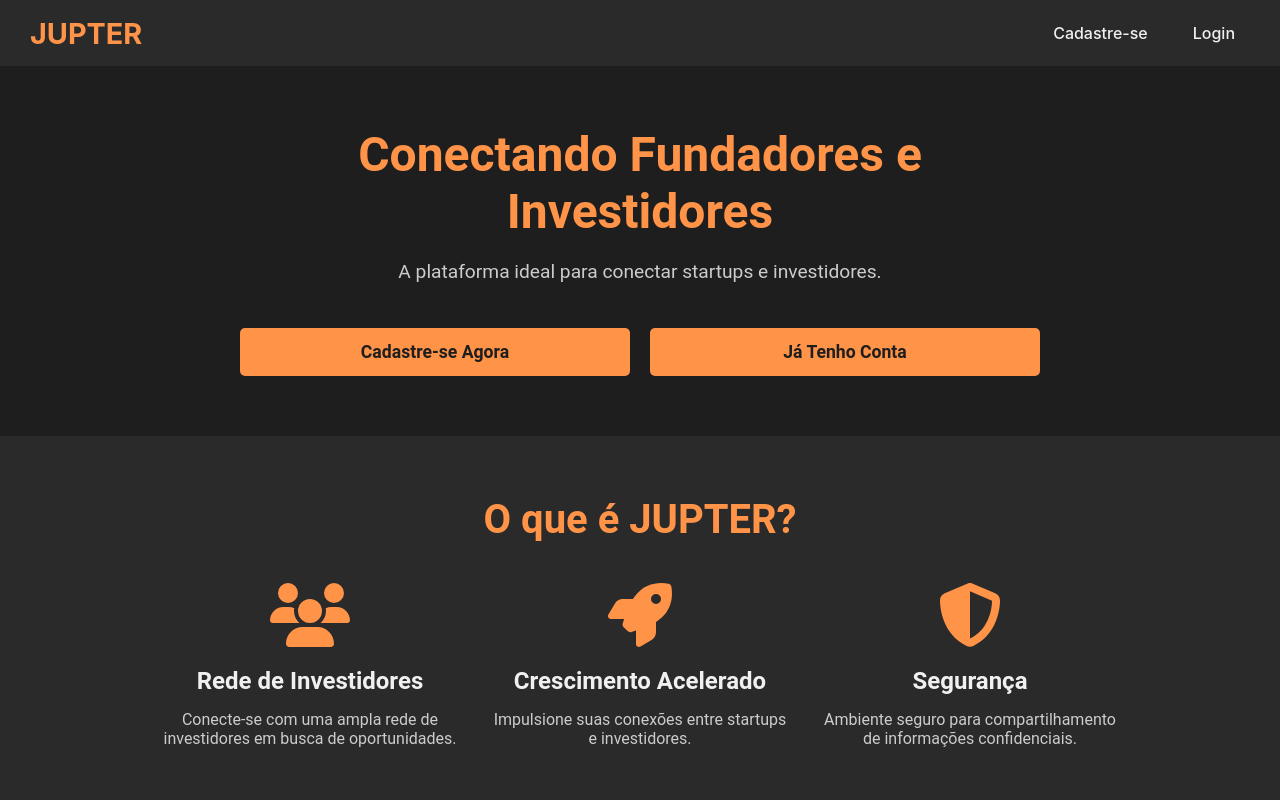
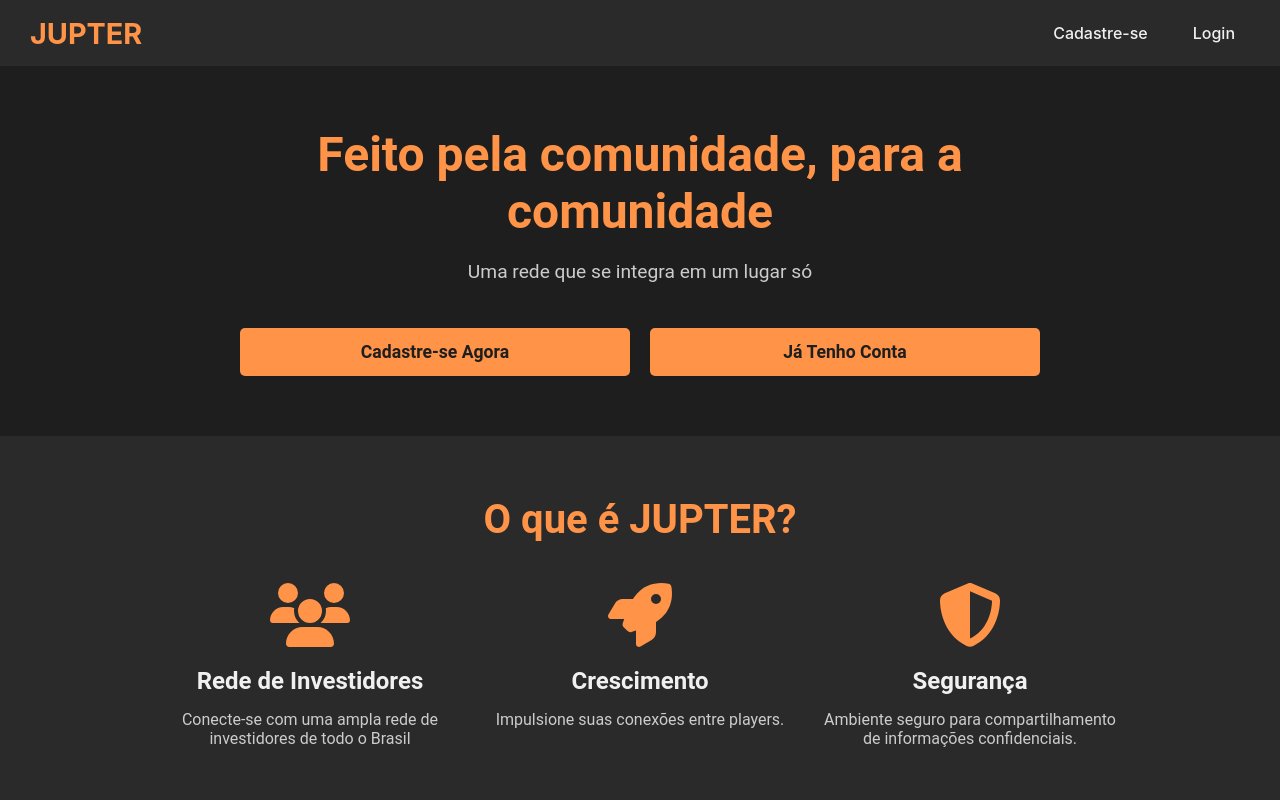
Before and after one commit to PedroParreiras/venture-galaxy, a React (Create React App) app: page / in a window 1280 px wide. Shown: the top 800 px of the page. Built offline with nearby package versions, Linux system fonts and the light colour scheme; no server answers; the database is empty.

Commit message:
Update HomePage.js

```diff
--- a/src/pages/HomePage.js
+++ b/src/pages/HomePage.js
@@ -99,8 +99,8 @@ function HomePage() {
     <div className="homepage">
       <header className="hero-section">
         <div className="hero-content">
-          <h1>Conectando Fundadores e Investidores</h1>
-          <p>A plataforma ideal para conectar startups e investidores.</p>
+          <h1>Feito pela comunidade, para a comunidade</h1>
+          <p>Uma rede que se integra em um lugar só</p>
           <div className="hero-actions">
             <Link to="/signup" className="btn btn-primary">
               Cadastre-se Agora
@@ -118,12 +118,12 @@ function HomePage() {
           <div className="feature">
             <FontAwesomeIcon icon={faUsers} className="feature-icon" />
             <h3>Rede de Investidores</h3>
-            <p>Conecte-se com uma ampla rede de investidores em busca de oportunidades.</p>
+            <p>Conecte-se com uma ampla rede de investidores de todo o Brasil</p>
           </div>
           <div className="feature">
             <FontAwesomeIcon icon={faRocket} className="feature-icon" />
-            <h3>Crescimento Acelerado</h3>
-            <p>Impulsione suas conexões entre startups e investidores.</p>
+            <h3>Crescimento</h3>
+            <p>Impulsione suas conexões entre players.</p>
           </div>
           <div className="feature">
             <FontAwesomeIcon icon={faShieldAlt} className="feature-icon" />
```
